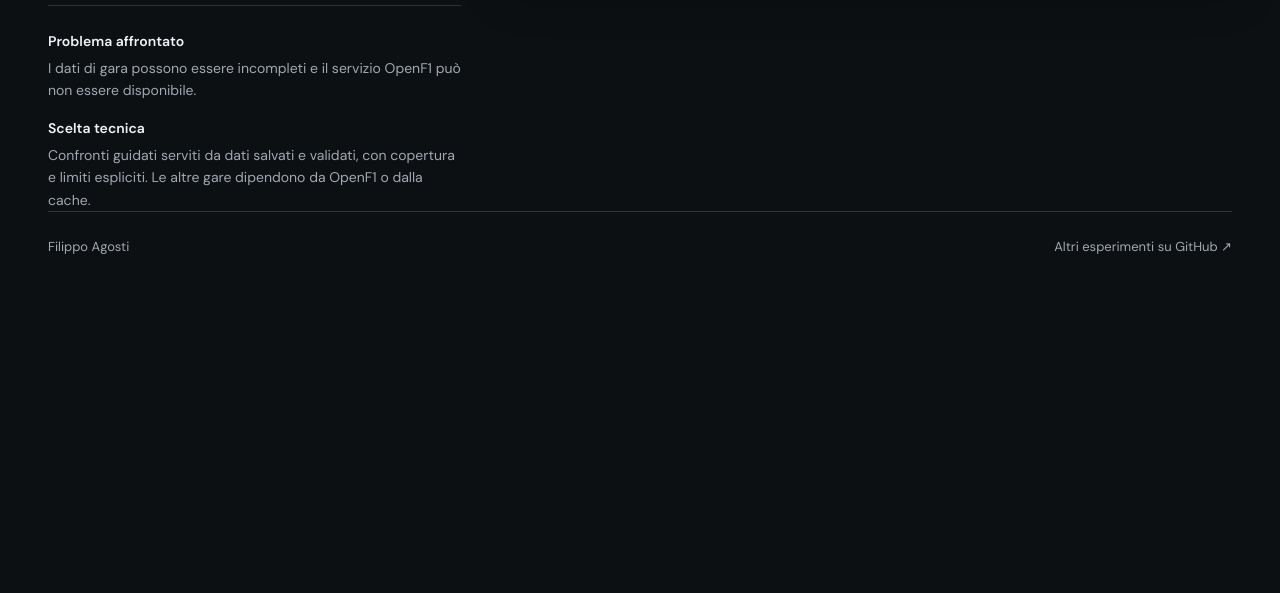
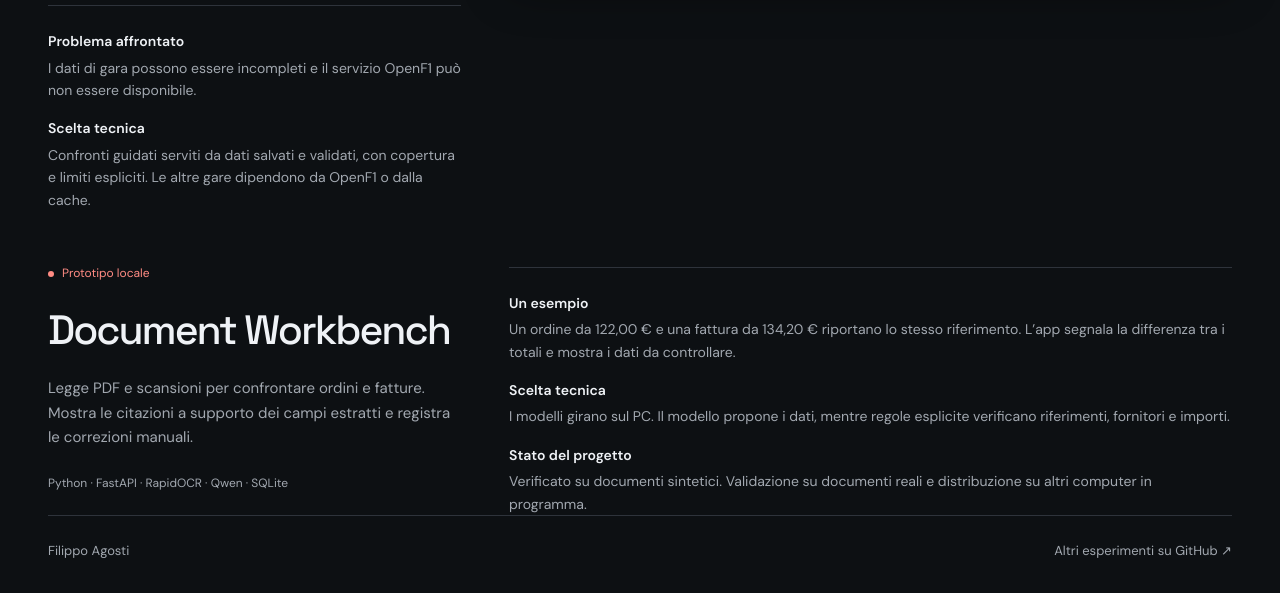
Before and after one commit to Ago-filo/ago-filo.github.io, a plain HTML site: page index.html in a window 1280 px wide. Shown: the part 2383-2976 px from the top of the page. Before the commit the page ends 2672 px from the top, so only its background shows below. Drawn offline with Linux system fonts and the light colour scheme.

Commit message:
Add Document Workbench to the portfolio

```diff
--- a/index.html
+++ b/index.html
@@ -285,6 +285,25 @@
               </div>
             </div>
           </div>
+          <article class="project-panel" id="document-workbench" aria-labelledby="workbench-title">
+            <div class="project-copy">
+              <div class="project-state">
+                <span class="project-dot" aria-hidden="true"></span>
+                <span>Prototipo locale</span>
+              </div>
+              <h2 id="workbench-title">Document Workbench</h2>
+              <p>Legge PDF e scansioni per confrontare ordini e fatture. Mostra le citazioni a supporto dei campi estratti e registra le correzioni manuali.</p>
+              <p class="project-tech">Python · FastAPI · RapidOCR · Qwen · SQLite</p>
+            </div>
+            <dl class="project-context">
+              <dt>Un esempio</dt>
+              <dd>Un ordine da 122,00 € e una fattura da 134,20 € riportano lo stesso riferimento. L’app segnala la differenza tra i totali e mostra i dati da controllare.</dd>
+              <dt>Scelta tecnica</dt>
+              <dd>I modelli girano sul PC. Il modello propone i dati, mentre regole esplicite verificano riferimenti, fornitori e importi.</dd>
+              <dt>Stato del progetto</dt>
+              <dd>Verificato su documenti sintetici. Validazione su documenti reali e distribuzione su altri computer in programma.</dd>
+            </dl>
+          </article>
         </section>
         <footer>
           <span>Filippo Agosti</span
```
